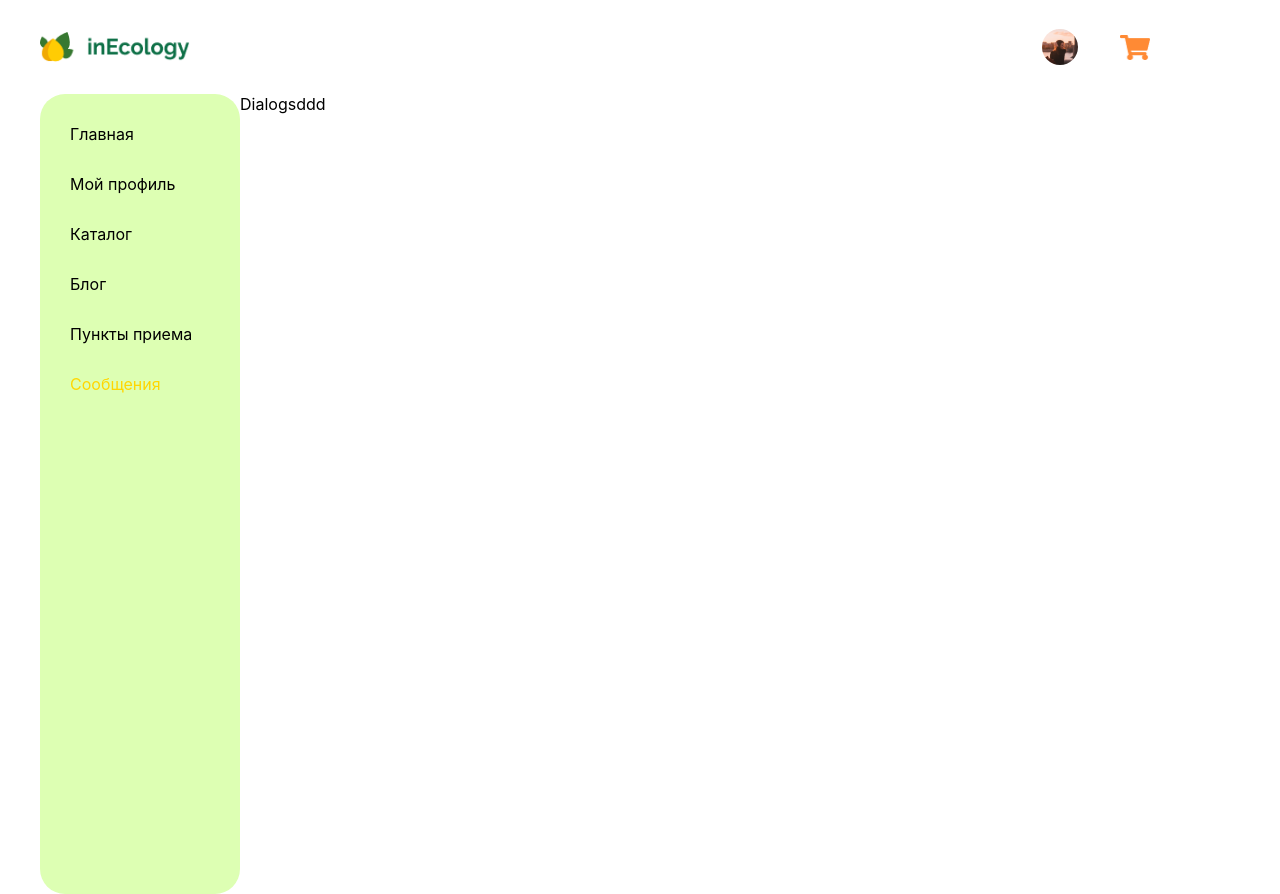
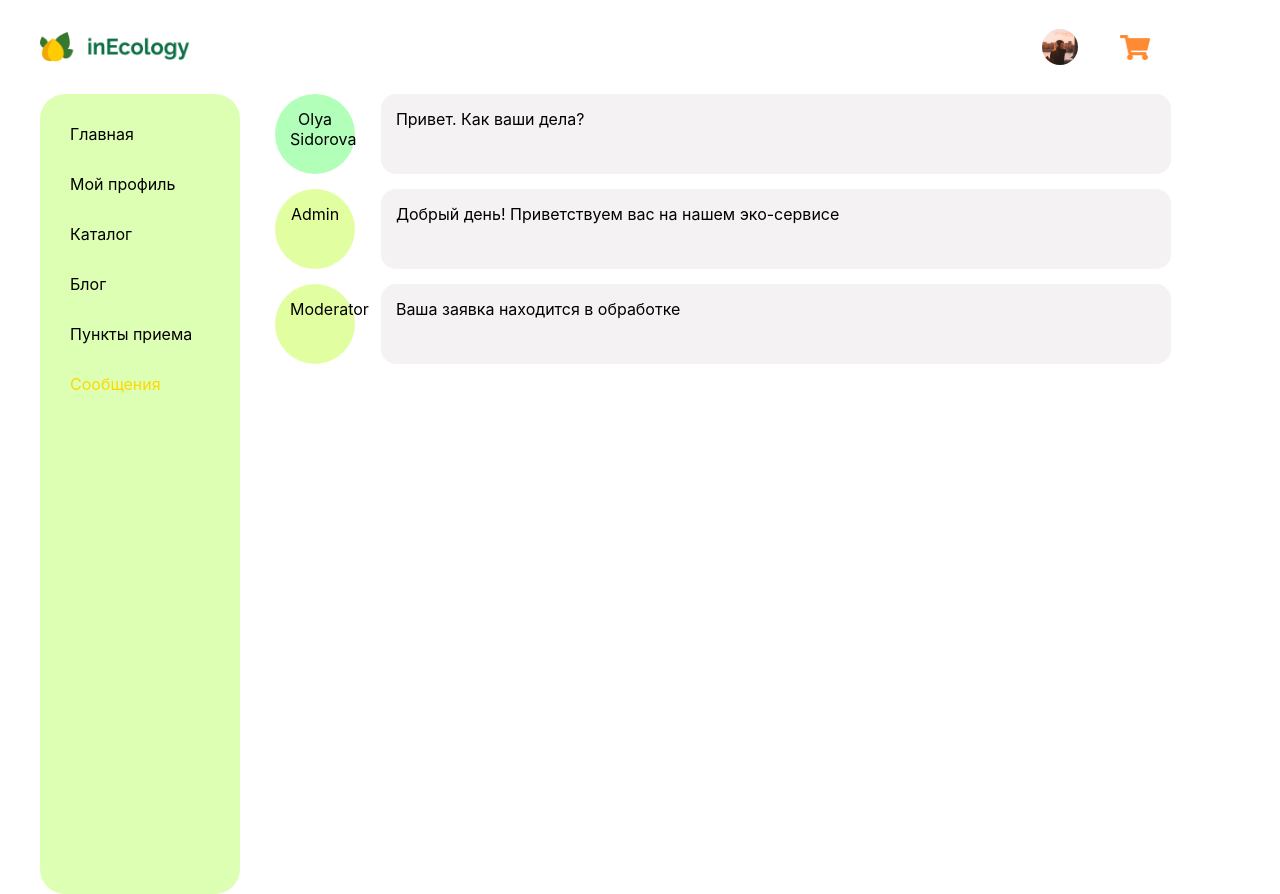
Before and after one commit to wild-dino/InEcology, a React (Create React App) app: page /dialogs in a window 1280 px wide. Built offline with nearby package versions, Linux system fonts and the light colour scheme.

Commit message:
add dialogs

```diff
--- a/src/components/Dialogs/Dialog.module.css
+++ b/src/components/Dialogs/Dialog.module.css
@@ -0,0 +1,39 @@
+.dialogs {
+    display: grid;
+    grid-template-columns: 1fr 10fr;
+    grid-gap: 20px;
+    margin-left: 35px;
+}
+
+.dialogsItems {
+    display: grid;
+    grid-template-rows: repeat(3,1fr);
+    grid-gap: 15px;
+}
+
+.dialogsItems .active {
+    background-color: #B2FFBA;
+}
+
+.dialog {
+    width: 50px;
+    height: 50px;
+    padding: 15px;
+    border-radius: 50%;
+    text-align: center;
+    background-color: #E1FFA1;
+}
+
+.messages {
+    max-width: 790px;
+    display: grid;
+    grid-template-rows: repeat(3,1fr);
+    grid-gap: 15px;
+
+}
+
+.message {
+    padding: 15px;
+    background-color: #F4F2F2;
+    border-radius: 15px;
+}
--- a/src/components/Dialogs/Dialogs.jsx
+++ b/src/components/Dialogs/Dialogs.jsx
@@ -1,9 +1,26 @@
-// import s from './Dialog.module.css';
+import s from './Dialog.module.css';
 
 const Dialogs = () => {
     return (
         <div>
-            Dialogsddd
+            <div className={s.dialogs}>
+                <div className={s.dialogsItems}>
+                    <div className={`${s.dialog} ${s.active}`}>
+                        Olya Sidorova
+                    </div>
+                    <div className={s.dialog}>
+                        Admin
+                    </div>
+                    <div className={s.dialog}>
+                        Moderator
+                    </div>
+                </div>
+                <div className={s.messages}>
+                    <div className={s.message}>Привет. Как ваши дела?</div>
+                    <div className={s.message}>Добрый день! Приветствуем вас на нашем эко-сервисе</div>
+                    <div className={s.message}>Ваша заявка находится в обработке</div>
+                </div>
+            </div>
         </div>
     )
 }
--- a/src/components/Navbar/Navbar.jsx
+++ b/src/components/Navbar/Navbar.jsx
@@ -5,19 +5,19 @@ const Navbar = () => {
   return (
     <nav className={s.nav}>
       <div className={s.link}>
-        <NavLink to = "/#">Главная</NavLink>
+        <NavLink to = "/#" className={(navData) => navData.isActive? s.active: ''}>Главная</NavLink>
       </div>
       <div className={s.link}>
         <NavLink to="/profile" className={(navData) => navData.isActive? s.active: ''}>Мой профиль</NavLink>
       </div>
       <div className={s.link}>
-        <NavLink to= "/#">Каталог</NavLink>
+        <NavLink to= "/#" className={(navData) => navData.isActive? s.active: ''}>Каталог</NavLink>
       </div>
       <div className={s.link}>
-        <NavLink to = "/#">Блог</NavLink>
+        <NavLink to = "/#" className={(navData) => navData.isActive? s.active: ''}>Блог</NavLink>
       </div>
       <div className={s.link}>
-        <NavLink to= "/#">Пункты приема</NavLink>
+        <NavLink to= "/#" className={(navData) => navData.isActive? s.active: ''}>Пункты приема</NavLink>
       </div>
       <div className={s.link}>
         <NavLink to="/dialogs" className={(navData) => navData.isActive? s.active: ''}>Сообщения</NavLink>
```
